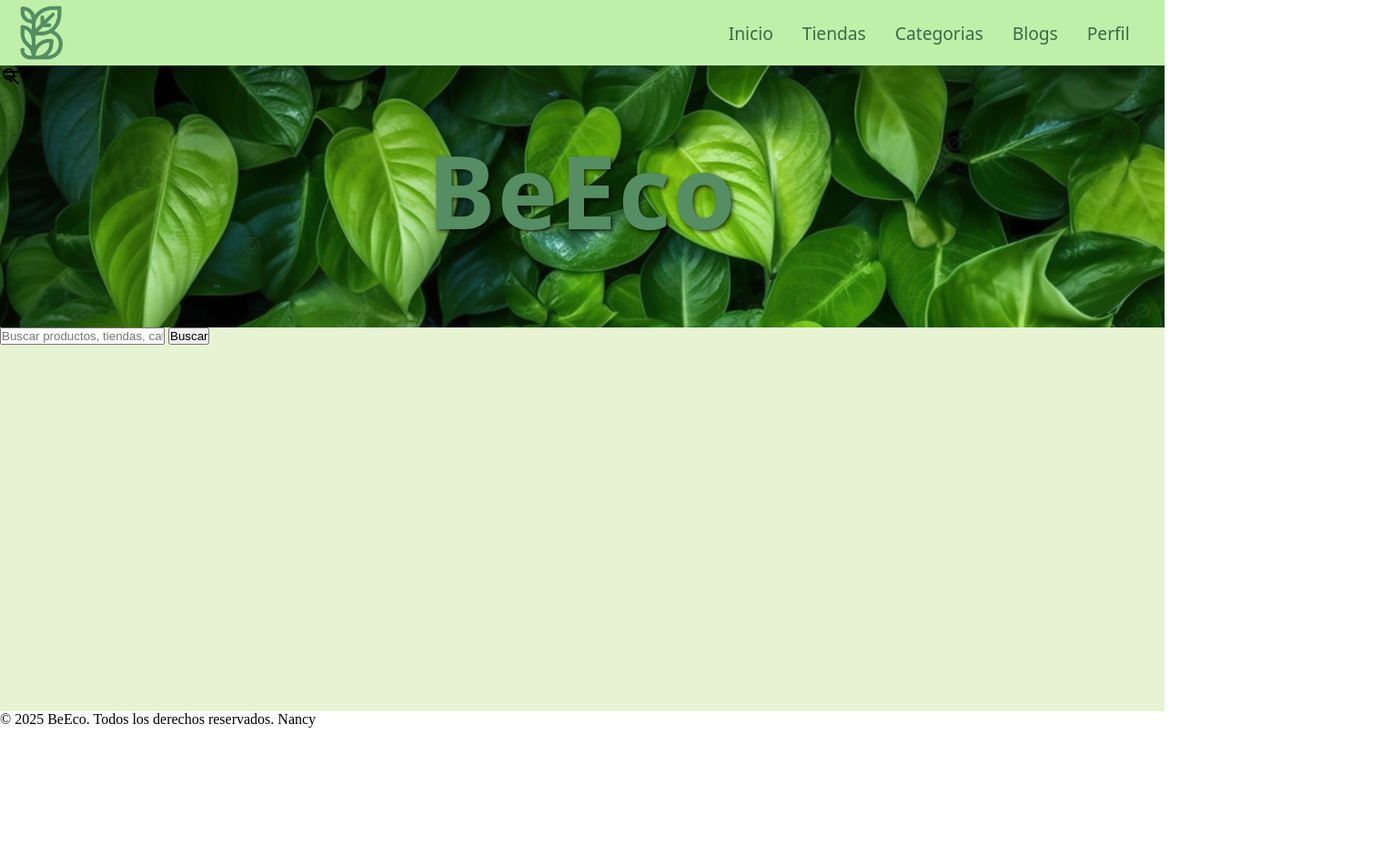
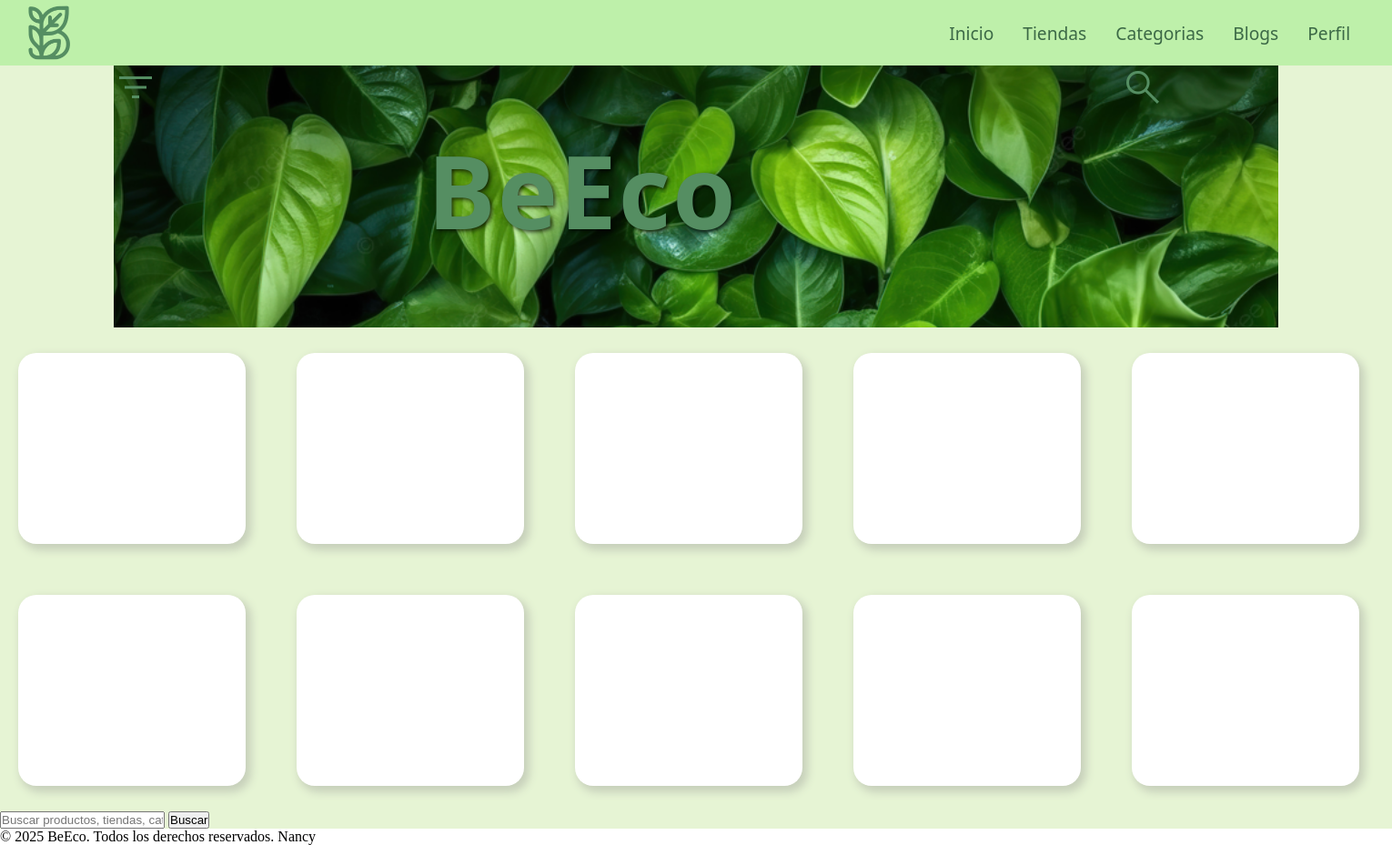
Before and after one commit to NancyBan/BeEco, a plain HTML site: page index.html in a window 1280 px wide. Shown: the whole page at 91% size, 1530 px wide, since content can reach past the window. Before the commit the page ends 800 px from the top, so only its background shows below. Drawn offline with nearby package versions, Linux system fonts and the light colour scheme; a web font is replaced by a local one.

Commit message:
sección de productos

```diff
--- a/css/index.css
+++ b/css/index.css
@@ -4,10 +4,16 @@
     box-sizing: border-box;
 }
 
+htlm{
+    scrollbar-gutter: stable;
+}
+
 body{
     display: grid;
     grid-template-rows: 9vh 1fr;
     height: 100vh;
+    width: 100%;
+    overflow-x: hidden;
 }
 
 header{
@@ -57,16 +63,30 @@ arearticle{
     background-color: #e6f4d4;
 }
 
-arearticle section:first-child{
-    width: 100%;
+arearticle section{
+    width: 99%;
     display: flex;
+    flex-direction: column;
     align-items: center;
     justify-content: center;
 }
 
+arearticle section:first-child{
+    width: 100%;
+}
+
 arearticle section:first-child div .icon{
     position: absolute;
-   z-index: 2;
+    z-index: 2;
+}
+
+arearticle section:first-child div .icon span{
+    font-size: 6vh;
+    color: #558e62;
+}
+
+arearticle section:first-child .icon:nth-child(2){
+    right: 0px;
 }
 
 arearticle section div #banenr{
@@ -97,3 +117,23 @@ arearticle section div #banenr h1{
     z-index: 1;
     text-shadow: 2px 2px 4px rgba(0, 0, 0, 0.7);
 }
+
+section.content .lista{
+    display: grid;
+	-webkit-display: grid;
+	grid-template-columns: repeat(5, 1fr);
+}
+
+section.content .lista .item{
+	height: 210px;
+	width: 250px;
+	grid-template-rows: 80% 20%;
+	align-items: center;
+    display: grid;
+	background-color: white;
+	border-radius: 20px;
+	text-align: center;
+	box-shadow: 4px 5px 10px 2px #c7d0bb;
+	-webkit-box-shadow: 4px 5px 10px 2px #c7d0bb;
+	margin: 28px;
+}
--- a/index.html
+++ b/index.html
@@ -14,10 +14,7 @@
     <link href="https://fonts.googleapis.com/css2?family=ADLaM+Display&family=Kantumruy+Pro:ital,wght@0,600;1,600&display=swap" rel="stylesheet">
 
     <!-- Google icon -->
-    <!-- Filter-->
-    <link rel="stylesheet" href="https://fonts.googleapis.com/css2?family=Material+Symbols+Outlined:opsz,wght,FILL,GRAD@24,400,0,0&icon_names=filter_list" />
-    <!-- Search-->
-    <link rel="stylesheet" href="https://fonts.googleapis.com/css2?family=Material+Symbols+Outlined:opsz,wght,FILL,GRAD@24,400,0,0&icon_names=search" />
+    <link rel="stylesheet" href="https://fonts.googleapis.com/css2?family=Material+Symbols+Outlined" />
 </head>
 <body>
     <header>
@@ -47,9 +44,23 @@
                 </div>
             </div>
         </section>
-        <section>
-            <div> <!-- lista de productos tipo uStore-->
+        <section class="content">
+            <!-- lista de productos tipo uStore-->
+            <div class="lista">
+                <div class="item"></div>
+                <div class="item"></div>
+                <div class="item"></div>
+                <div class="item"></div>
+                <div class="item"></div>
+            </div>
 
+            <div class="lista">
+                <div class="item"></div>
+                <div class="item"></div>
+                <div class="item"></div>
+                <div class="item"></div>
+                <div class="item"></div>
+            </div>
 
             </div>
         </section>
```
